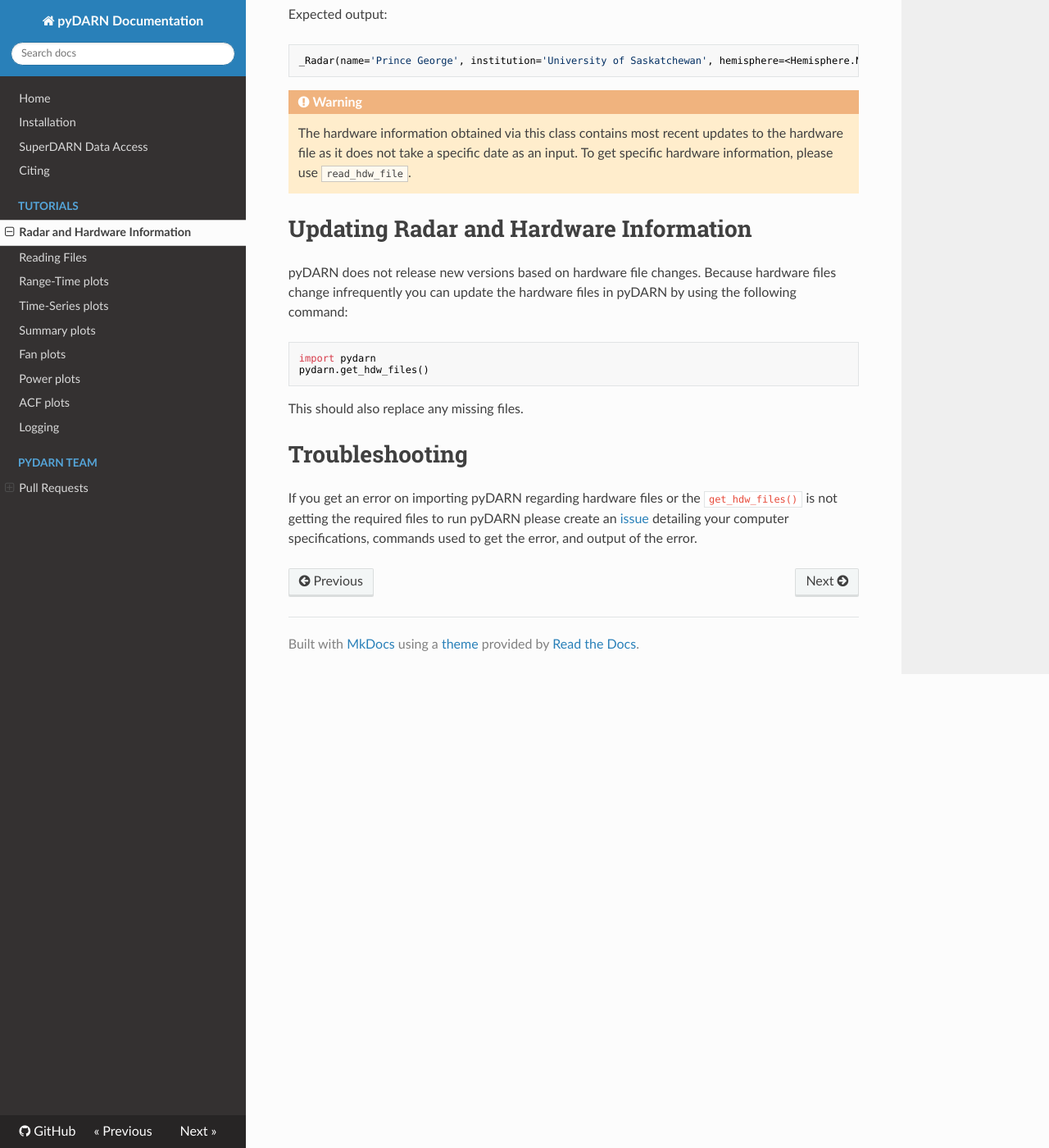
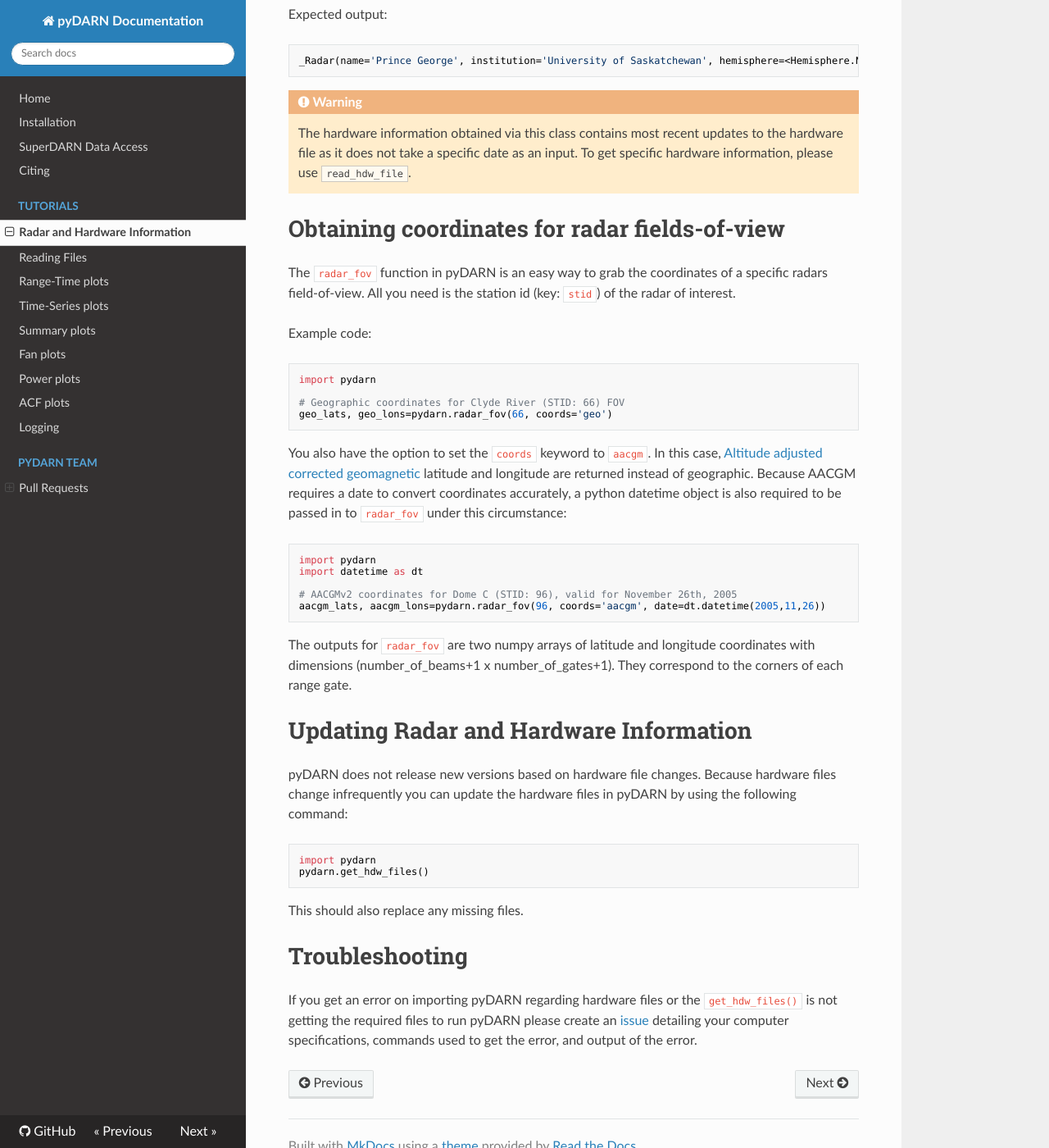
Before and after one commit to SuperDARN/pydarn, an MkDocs documentation site: the page built from docs/user/hardware.md, in a window 1280 px wide and 1400 px high, scrolled down 1837 px. Shown: the whole window at 82% size. Built offline with MkDocs 1.6.1, drawn with Linux system fonts in a browser that asks for light colours; nearby versions of some CDN libraries.

Commit message:
Added info for radar_fov

````diff
--- a/docs/user/hardware.md
+++ b/docs/user/hardware.md
@@ -88,6 +88,29 @@ _Radar(name='Prince George', institution='University of Saskatchewan', hemispher
 !!! Warning
     The hardware information obtained via this class contains most recent updates to the hardware file as it does not take a specific date as an input. To get specific hardware information, please use `read_hdw_file`.
 
+# Obtaining coordinates for radar fields-of-view
+
+The `radar_fov` function in pyDARN is an easy way to grab the coordinates of a specific radars field-of-view. All you need is the station id (key: `stid`) of the radar of interest.
+
+Example code:
+```python
+import pydarn
+
+# Geographic coordinates for Clyde River (STID: 66) FOV
+geo_lats, geo_lons=pydarn.radar_fov(66, coords='geo')
+```
+
+You also have the option to set the `coords` keyword to `aacgm`. In this case, [Altitude adjusted corrected geomagnetic](http://superdarn.thayer.dartmouth.edu/aacgm.html) latitude and longitude are returned instead of geographic. Because AACGM requires a date to convert coordinates accurately, a python datetime object is also required to be passed in to `radar_fov` under this circumstance:
+```python
+import pydarn
+import datetime as dt
+
+# AACGMv2 coordinates for Dome C (STID: 96), valid for November 26th, 2005
+aacgm_lats, aacgm_lons=pydarn.radar_fov(96, coords='aacgm', date=dt.datetime(2005,11,26))
+```
+
+The outputs for `radar_fov` are two numpy arrays of latitude and longitude coordinates with dimensions (number_of_beams+1 x number_of_gates+1). They correspond to the corners of each range gate.
+
 # Updating Radar and Hardware Information
 
 pyDARN does not release new versions based on hardware file changes. Because hardware files change infrequently you can update the hardware files in pyDARN by using the following command:
````
Also changed, not shown: other parts of docs/user/hardware.md (+1 -1 lines).
